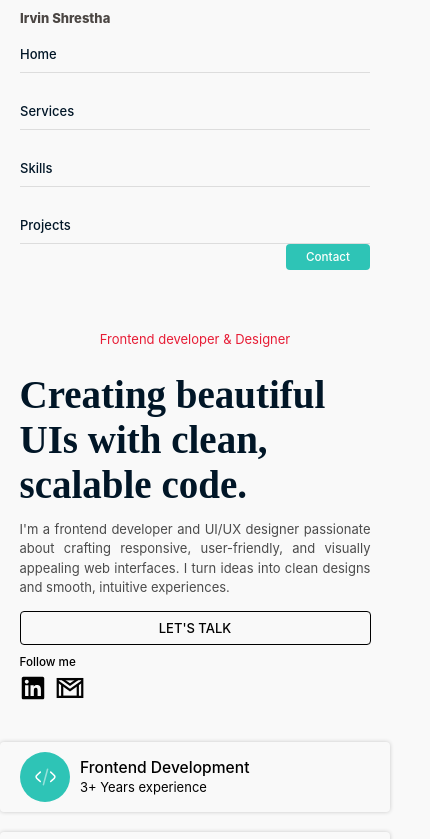
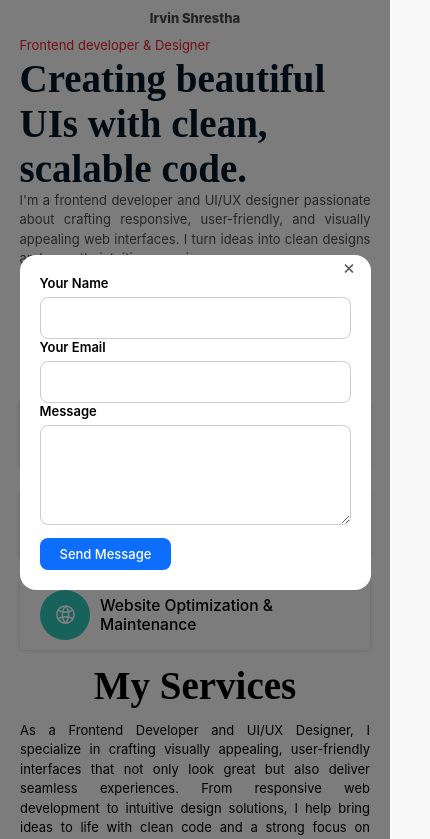
Before and after one commit to irvinshresthaa/portfolio, a plain HTML site: page index.html in a window 390 px wide. Both pictures are taken after a click on the button "LET'S TALK". Shown: the top 839 px of the page, 430 px wide, since content can reach past the window. Drawn offline with Linux system fonts and the light colour scheme.

Commit message:
css fixes for responsive

```diff
--- a/index.html
+++ b/index.html
@@ -25,7 +25,7 @@
                         </p>
                     </div>
                     <div class="actions">
-                        <button>LET'S TALK</button>
+                        <button id="contact">LET'S TALK</button>
                     </div>
                 </div>
                 <div class="bottom-content">
--- a/js/index.js
+++ b/js/index.js
@@ -246,6 +246,15 @@ document.addEventListener("DOMContentLoaded", () => {
       });
   };
 
+  const contactBtnLEtsTalk = document.getElementById("contact")
+
+  contactBtnLEtsTalk.addEventListener("click", () => {
+    const contactModal = document.getElementById("contactModal");
+    if (contactModal) {
+      contactModal.classList.remove("hidden");
+    }
+  });
+
   projectsMapping();
   toggleAboutMe();
   loadNav();
--- a/scss/style.scss
+++ b/scss/style.scss
@@ -54,8 +54,8 @@ button {
 
 .navigation {
   display: flex;
-  justify-content: space-between;
-  align-items: center;
+  justify-content: center !important;
+  align-items: center !important;
   margin: 10px 80px;
   color: #4b4643;
   font-weight: 500;
@@ -99,6 +99,7 @@ button {
       width: 100%;
       gap: 20px;
       margin-top: 10px;
+      display: none;
 
       .nav-item {
         margin: 0;
@@ -109,7 +110,9 @@ button {
     }
 
     button {
-      align-self: flex-end;
+      align-self: center;
+      margin-top: 10px;
+      display: none;
     }
   }
 }
@@ -206,6 +209,12 @@ button {
     .main {
       gap: 30px;
       flex-wrap: wrap; /* Allow wrapping for smaller screens */
+      .desc {
+        margin-top: 0px;
+        p {
+          margin: 0px !important;
+        }
+      }
     }
 
     .main,
@@ -251,6 +260,21 @@ button {
       align-items: center;
     }
 
+    .contact-left {
+      display: none !important;
+    }
+
+    .contact-right {
+      padding: 0px !important;
+    }
+
+    .form-group {
+      margin-bottom: 0px !important;
+      button {
+        margin-top: 10px;
+      }
+    }
+
     .main-image {
       display: none;
     }
@@ -262,7 +286,6 @@ button {
     .top-content {
       .desc p:nth-child(1) {
         font-size: 1rem;
-        text-align: center;
       }
       .actions {
         button {
@@ -334,7 +357,6 @@ button {
 
     .skills-list {
       justify-content: center;
-      flex-direction: column;
       gap: 15px;
     }
 
@@ -416,7 +438,8 @@ button {
     .title {
       display: flex;
       align-items: center;
-      justify-content: space-between;
+      justify-content: center;
+      text-align: center;
       h1,
       p {
         margin: 5px 0px;
@@ -507,6 +530,9 @@ button {
 
     /* For mobile screens */
     @media screen and (max-width: 768px) {
+      .heading {
+        text-align: center;
+      }
       .services-container {
         gap: 1rem;
         flex-direction: column;
@@ -519,6 +545,7 @@ button {
       }
 
       .service-info {
+        margin: 0px 20px;
         padding: 10px 20px;
         gap: 10px;
         .icon-container {
@@ -534,7 +561,6 @@ button {
       }
 
       .services-description {
-        min-width: 100%;
         padding: 0px 20px;
       }
     }
@@ -544,6 +570,11 @@ button {
 @media (max-width: 768px) {
   .services-container {
     flex-direction: column;
+  }
+  .projects {
+    .project-list {
+      justify-content: center !important;
+    }
   }
 }
 
@@ -611,13 +642,6 @@ button {
       flex: 1;
       padding: 20px;
       box-sizing: border-box;
-
-      @media (max-width: 768px) {
-        padding: 15px 10px; /* Reduce padding on mobile */
-        .contact-left {
-          display: none;
-        }
-      }
     }
 
     .contact-left {
```
Also changed, not shown: scss/style.css, 1 other file.
